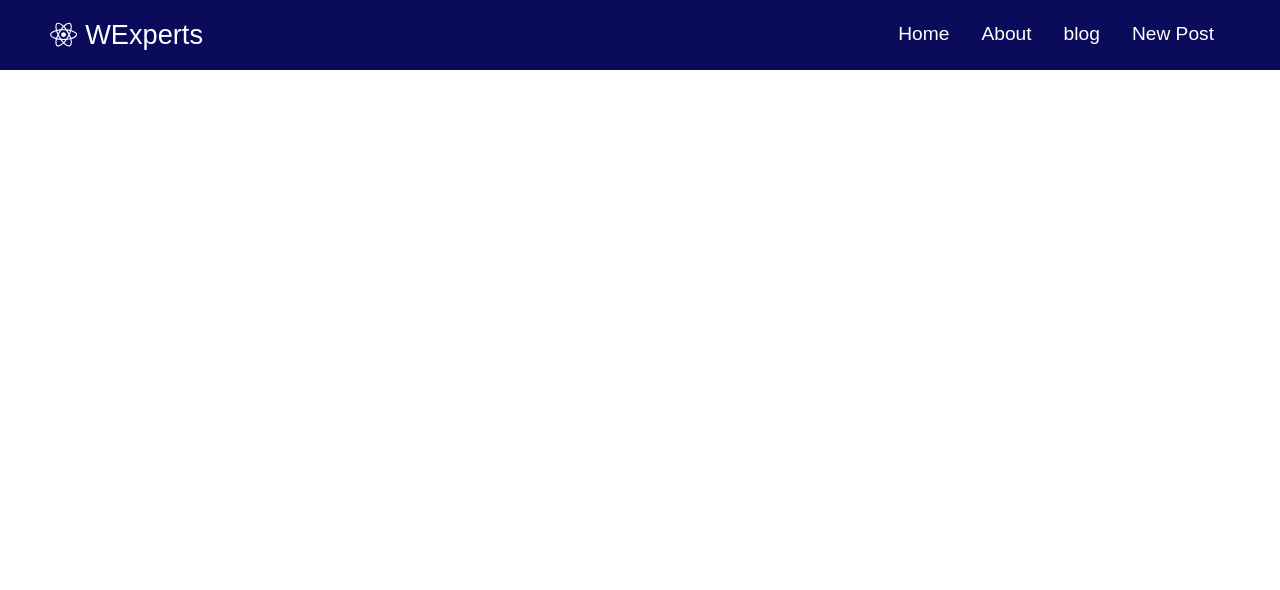
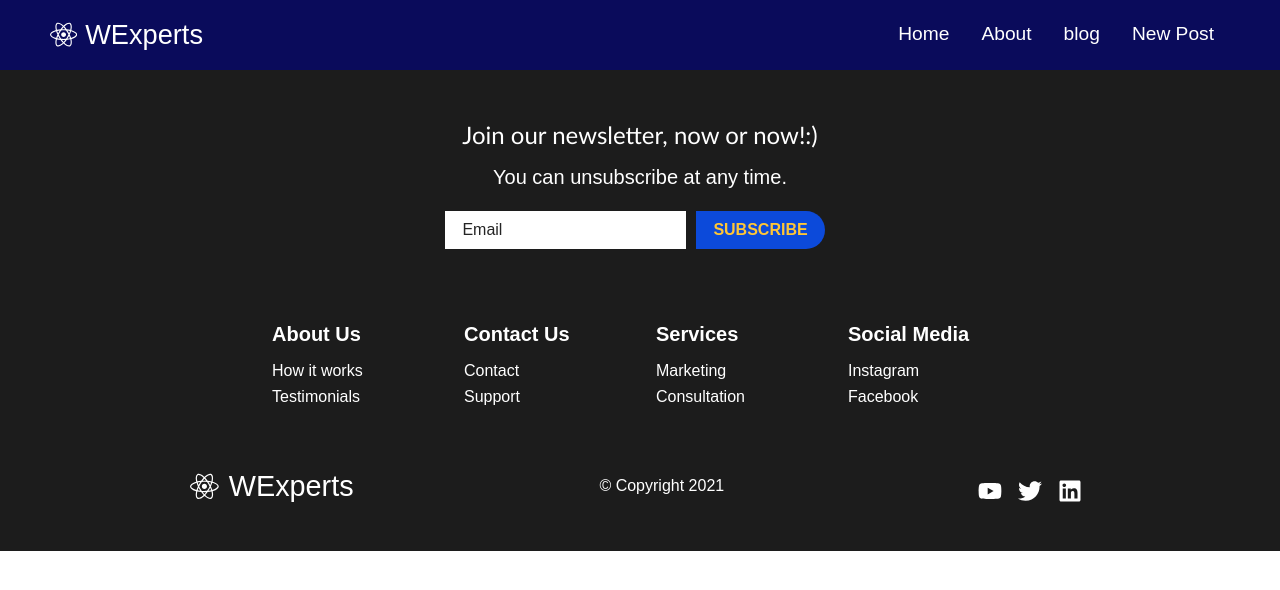
Before and after one commit to shab-k/wexperts-react, a React (Create React App) app: page /blog in a window 1280 px wide. Shown: the top 590 px of the page. Built offline with nearby package versions, Linux system fonts and the light colour scheme.

Commit message:
created footer.

```diff
--- a/src/App.js
+++ b/src/App.js
@@ -1,5 +1,5 @@
 import { BrowserRouter as Router, Route, Switch } from 'react-router-dom';
-import { Navbar } from './components';
+import { Navbar, Footer } from './components';
 import GlobalStyle from './globalStyles';
 
 function App() {
@@ -8,6 +8,7 @@ function App() {
     <Router>
       <GlobalStyle />
       <Navbar />
+      <Footer />
     </Router>
     // </div>
   );
--- /dev/null
+++ b/src/components/Footer/Footer.elements.js
@@ -0,0 +1,174 @@
+import styled, { css } from 'styled-components';
+import { FaReact } from 'react-icons/fa';
+import { Link } from 'react-router-dom';
+import { Button } from '../../globalStyles';
+
+export const FooterContainer = styled.footer`
+  background-color: #1c1c1c;
+  padding: 1.6rem 0 2rem 0;
+  display: flex;
+  flex-direction: column;
+  justify-content: center;
+  align-items: center;
+`;
+
+export const FooterSubscription = styled.section`
+  display: flex;
+  flex-direction: column;
+  justify-content: center;
+  align-items: center;
+  text-align: center;
+  margin-bottom: 24px;
+  padding: 24px;
+  color: #fff;
+`;
+
+export const FooterSubHeading = styled.p`
+  font-family: 'Trebuchet MS', 'Lucida Sans Unicode', 'Lucida Grande',
+    'Lucida Sans', Arial, sans-serif;
+  margin-bottom: 15px;
+  font-size: 24px;
+`;
+
+export const Form = styled.form`
+  display: flex;
+  justify-content: center;
+  align-items: center;
+  margin-top: 10px;
+  @media screen and (max-width: 960px) {
+    margin-top: 5px;
+    flex-direction: row;
+    width: 90%;
+  }
+`;
+
+export const FormInput = styled.input`
+  padding: 8px 15px;
+  border-radius: 0;
+  margin-right: 10px;
+  outline: none;
+  /* border: none; */
+  font-size: 16px;
+  border: 2px solid #fff;
+
+  &::placeholder {
+    color: #242424;
+  }
+
+  @media screen and (max-width: 960px) {
+    width: 100%;
+    font-size: 13px;
+    padding: 7px 15px;
+  }
+`;
+export const SubscribeButton = styled(Button)`
+  ${(props) =>
+    props.subscribeBorder &&
+    css`
+      border-top-left-radius: 0;
+      border-bottom-left-radius: 0;
+    `}
+
+  @media screen and (max-width: 960px) {
+    width: 60%;
+    padding-left: 12px;
+    padding-right: 12px;
+    font-size: 13px;
+  }
+`;
+export const FooterLinksContainer = styled.section`
+  width: 100%;
+  max-width: 1000px;
+  display: flex;
+  justify-content: center;
+
+  @media screen and (max-width: 960px) {
+    padding-top: 0px;
+  }
+`;
+
+export const FooterLinksWrapper = styled.div`
+  display: flex;
+
+  @media screen and (max-width: 820px) {
+    flex-direction: column;
+  }
+`;
+
+export const FooterLinkItems = styled.div`
+  display: flex;
+  flex-direction: column;
+  align-items: flex-start;
+  margin: 16px;
+  text-align: left;
+  width: 160px;
+  box-sizing: border-box;
+  color: #fff;
+
+  @media screen and (max-width: 420px) {
+    margin: 0;
+    padding: 10px;
+    width: 100%;
+  }
+`;
+
+export const FooterLink = styled(Link)`
+  color: #fff;
+  text-decoration: none;
+  margin-bottom: 0.5rem;
+
+  &:hover {
+    color: #0467fb;
+    transition: 0.3s ease-out;
+  }
+`;
+
+export const SocialMedia = styled.section`
+  max-width: 1000px;
+  width: 100%;
+`;
+
+export const SocialMediaWrap = styled.div`
+  display: flex;
+  justify-content: space-between;
+  align-items: center;
+  width: 90%;
+  max-width: 1000px;
+  margin: 40px auto 0 auto;
+
+  @media screen and (max-width: 820px) {
+    flex-direction: column;
+  }
+`;
+
+export const SocialLogo = styled(Link)`
+  color: #fff;
+  justify-self: start;
+  cursor: pointer;
+  text-decoration: none;
+  font-size: 1.8rem;
+  display: flex;
+  align-items: center;
+  margin-bottom: 16px;
+`;
+
+export const SocialIcon = styled(FaReact)`
+  margin-right: 10px;
+`;
+
+export const CopyRight = styled.p`
+  color: #fff;
+  margin-bottom: 16px;
+`;
+
+export const SocialIcons = styled.div`
+  display: flex;
+  justify-content: space-around;
+  align-items: center;
+  width: 120px;
+`;
+
+export const SocialIconLink = styled.a`
+  color: #fff;
+  font-size: 24px;
+`;
--- /dev/null
+++ b/src/components/Footer/Footer.js
@@ -0,0 +1,92 @@
+import React from 'react';
+import { Paragraph, H2 } from '../../globalStyles';
+import { FaYoutube, FaTwitter, FaLinkedin } from 'react-icons/fa';
+import {
+  FooterContainer,
+  FooterSubscription,
+  FooterSubHeading,
+  Form,
+  FormInput,
+  SubscribeButton,
+  FooterLinksContainer,
+  FooterLinksWrapper,
+  FooterLinkItems,
+  FooterLink,
+  SocialMedia,
+  SocialMediaWrap,
+  SocialLogo,
+  SocialIcon,
+  CopyRight,
+  SocialIcons,
+  SocialIconLink,
+} from './Footer.elements';
+
+function Footer() {
+  return (
+    <FooterContainer>
+      <FooterSubscription>
+        <FooterSubHeading>Join our newsletter, now or now!:)</FooterSubHeading>
+        <Paragraph big white>
+          You can unsubscribe at any time.
+        </Paragraph>
+        <Form>
+          <FormInput name="email" type="email" placeholder="Email" />
+          <SubscribeButton subscribeBorder>Subscribe</SubscribeButton>
+        </Form>
+      </FooterSubscription>
+      <FooterLinksContainer>
+        <FooterLinksWrapper>
+          <FooterLinkItems>
+            <H2 white>About Us</H2>
+            <FooterLink to="/sign-up">How it works</FooterLink>
+            <FooterLink to="/">Testimonials</FooterLink>
+          </FooterLinkItems>
+          <FooterLinkItems>
+            <H2 white>Contact Us</H2>
+            <FooterLink to="/">Contact</FooterLink>
+            <FooterLink to="/">Support</FooterLink>
+          </FooterLinkItems>
+        </FooterLinksWrapper>
+        <FooterLinksWrapper>
+          <FooterLinkItems>
+            <H2 white>Services</H2>
+            <FooterLink to="/">Marketing</FooterLink>
+            <FooterLink to="/">Consultation</FooterLink>
+          </FooterLinkItems>
+          <FooterLinkItems>
+            <H2 white>Social Media</H2>
+            <FooterLink to="/">Instagram</FooterLink>
+            <FooterLink to="/">Facebook</FooterLink>
+          </FooterLinkItems>
+        </FooterLinksWrapper>
+      </FooterLinksContainer>
+      <SocialMedia>
+        <SocialMediaWrap>
+          <SocialLogo to="/">
+            <SocialIcon />
+            WExperts
+          </SocialLogo>
+          <CopyRight>© Copyright 2021</CopyRight>
+          <SocialIcons>
+            <SocialIconLink
+              href={''}
+              rel="noopener noreferrer"
+              target="_blank"
+              aria-label="Youtube"
+            >
+              <FaYoutube />
+            </SocialIconLink>
+            <SocialIconLink href="/" target="_blank" aria-label="Twitter">
+              <FaTwitter />
+            </SocialIconLink>
+            <SocialIconLink href="/" target="_blank" aria-label="LinkedIn">
+              <FaLinkedin />
+            </SocialIconLink>
+          </SocialIcons>
+        </SocialMediaWrap>
+      </SocialMedia>
+    </FooterContainer>
+  );
+}
+
+export default Footer;
--- a/src/components/index.js
+++ b/src/components/index.js
@@ -1,2 +1,2 @@
 export { default as Navbar } from './Navbar/Navbar';
-// export { default as Footer } from './Footer/Footer';
+export { default as Footer } from './Footer/Footer';
```
